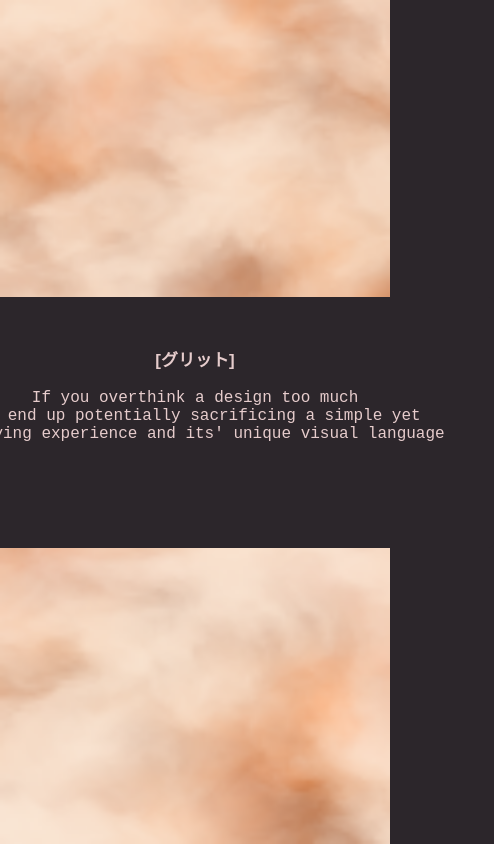
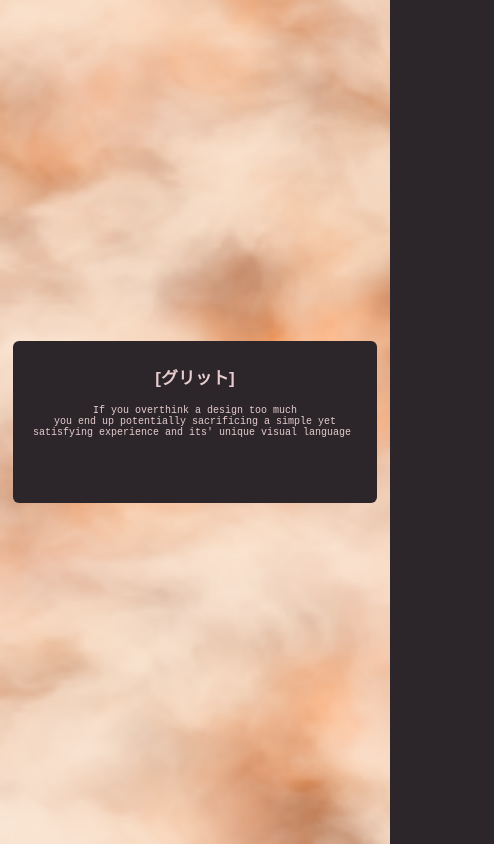
Before and after one commit to ariaxhera/experiments, a website: page typerwritercss/index.html in a window 390 px wide. Shown: the whole page, 494 px wide, since content can reach past the window. Drawn offline with nearby package versions, Linux system fonts and the light colour scheme; animation ran at ten frames a second.

Commit message:
fixes for mobile

```diff
--- a/typerwritercss/styles.css
+++ b/typerwritercss/styles.css
@@ -21,20 +21,6 @@ body {
     z-index: 0;
 }
 
-#boxy {
-    height: 200px;
-    width: 600px;
-    background: rgb(44, 38, 43);
-    border-radius: 6px;
-    margin: 0;
-    left: 0%;
-    right: 0%;
-    display: flex;
-    justify-content: center;
-    align-items: center;
-    z-index: -1;
-}
-
 .background {
     margin: 40px;
 }
@@ -44,6 +30,8 @@ body {
     border-radius: 6px;
     border-color: rgb(44, 38, 43);
     display: flex;
+    margin: 0;
+    width: auto;
 }
 
 .title {
@@ -57,8 +45,8 @@ body {
 
 #grit {
     text-align: center;
-    padding-bottom: 9px;
-    margin: 9px;
+    padding-bottom: 4%;
+    margin: 1%;
     font-size: 17px;
     font-family: 'MS PGothic', Osaka, Arial, sans-serif;
     font-weight: bolder;
@@ -78,7 +66,7 @@ p {
     justify-content: center;
     align-items: center;
     flex-direction: column;
-    padding-bottom: 2px;
+    padding-bottom: 1%;
 }
 
 #desc1 {
@@ -210,7 +198,7 @@ p {
     margin-bottom: 0px;
     margin-top: 0px;
     padding-top: 0px;
-    padding-bottom: 0px;
+    padding-bottom: -4px;
 }
 
 #desc5::before,
@@ -246,3 +234,48 @@ p {
         left: 100%
     }
 }
+
+@media screen and (max-width: 660px) {
+    #grit {
+        font: 14px;
+    }
+    #desc1 {
+        font-size: 12px;
+    }
+    #desc2 {
+        font-size: 12px;
+    }
+    #desc3 {
+        font-size: 12px;
+    }
+    #desc4 {
+        font-size: 12px;
+    }
+    #desc5 {
+        font-size: 12px;
+    }
+}
+
+@media screen and (max-width: 440px) {
+    .background {
+        margin: 20px;
+    }
+    #grit {
+        font: 14px;
+    }
+    #desc1 {
+        font-size: 10px;
+    }
+    #desc2 {
+        font-size: 10px;
+    }
+    #desc3 {
+        font-size: 10px;
+    }
+    #desc4 {
+        font-size: 10px;
+    }
+    #desc5 {
+        font-size: 10px;
+    }
+}
```
